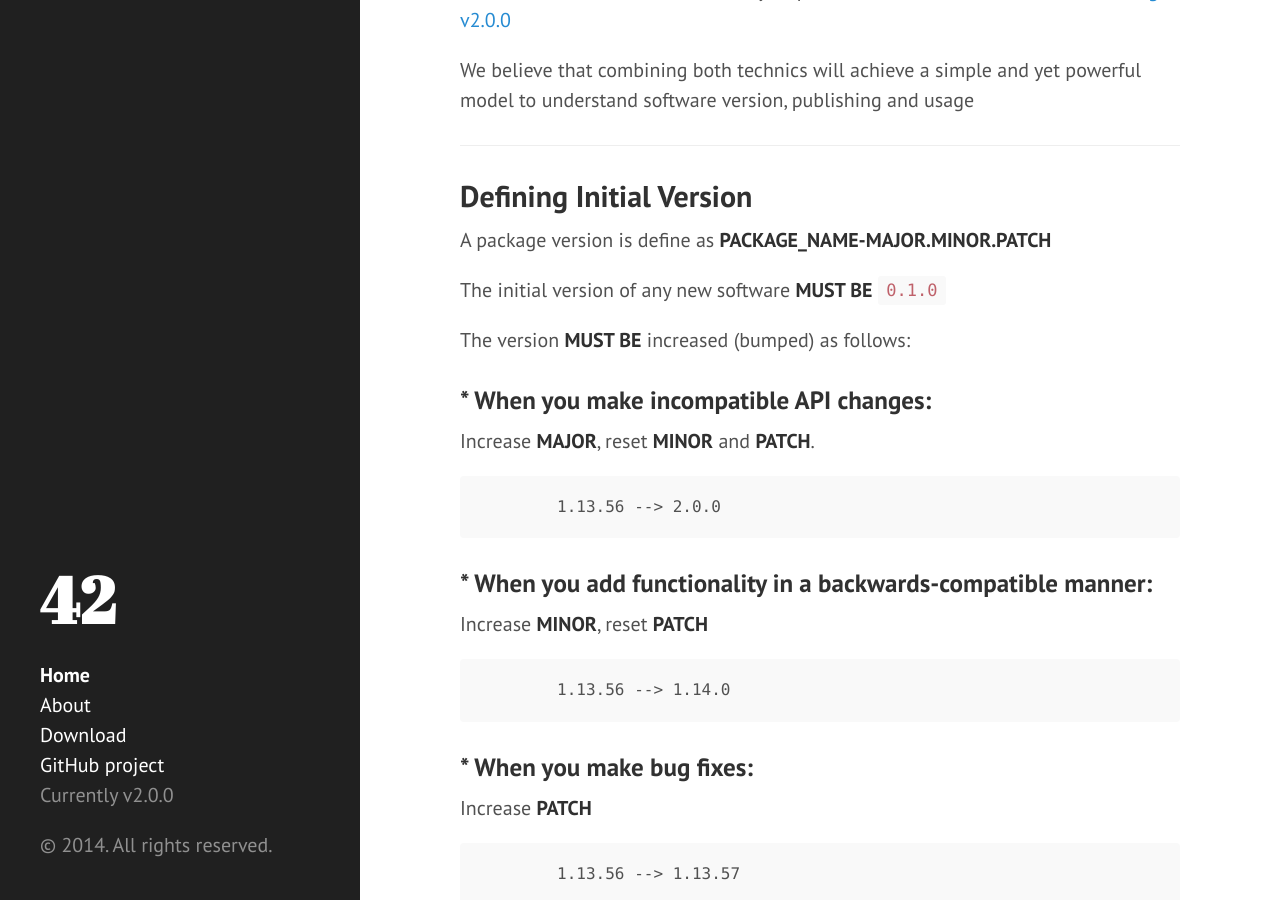
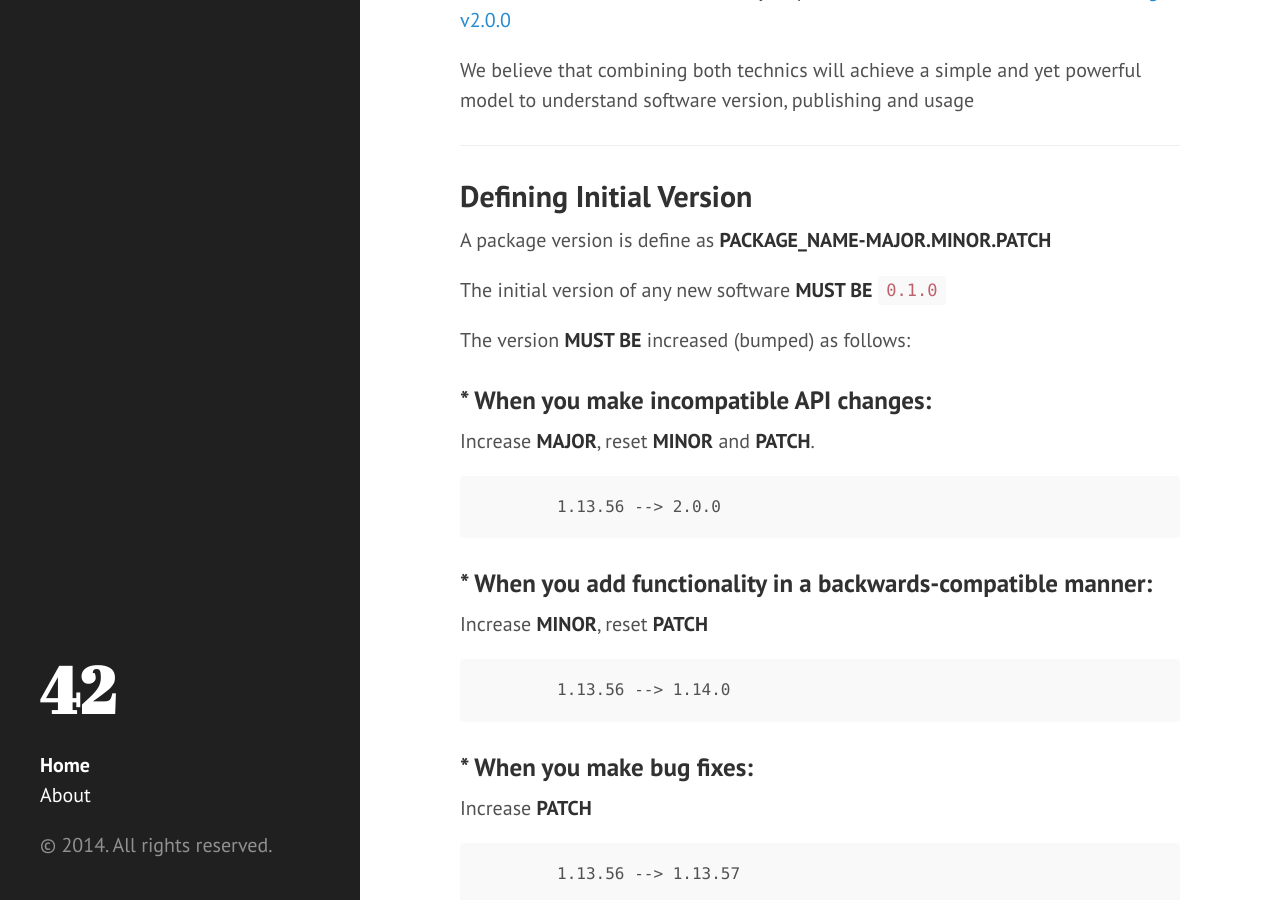
Before and after one commit to socialmetrix/socialmetrix.github.io, a Jekyll site: the page built from index.html, in a window 1280 px wide and 900 px high, scrolled down 315 px. Built offline with Jekyll 4.4.1, drawn with Linux system fonts in a browser that asks for light colours; Markdown is read by kramdown in place of the engine named in the settings; the list of posts is cut into pages by our own code.

Commit message:
fixing more style issues

```diff
--- a/_config.yml
+++ b/_config.yml
@@ -8,16 +8,10 @@ permalink:        pretty
 # Setup
 title:            42
 tagline:          'Socialmetrix DevBlog'
-url:              http://hyde.getpoole.com
+url:              http://socialmetrix.com
 
 author:
   name:           'Socialmetrix'
   url:            https://twitter.com/socialmetrix
 
 paginate:         10
-
-# Custom vars
-version:          2.0.0
-
-github:
-  repo:           https://github.com/poole/hyde
--- a/_includes/sidebar.html
+++ b/_includes/sidebar.html
@@ -26,9 +26,6 @@
         {% endif %}
       {% endfor %}
 
-      <li class="sidebar-nav-item"><a href="{{ site.github.repo }}/archive/v{{ site.version }}.zip">Download</a></li>
-      <li class="sidebar-nav-item"><a href="{{ site.github.repo }}">GitHub project</a></li>
-      <li class="sidebar-nav-item">Currently v{{ site.version }}</li>
     </ul>
 
     <p>&copy; {{ site.time | date: '%Y' }}. All rights reserved.</p>
```
